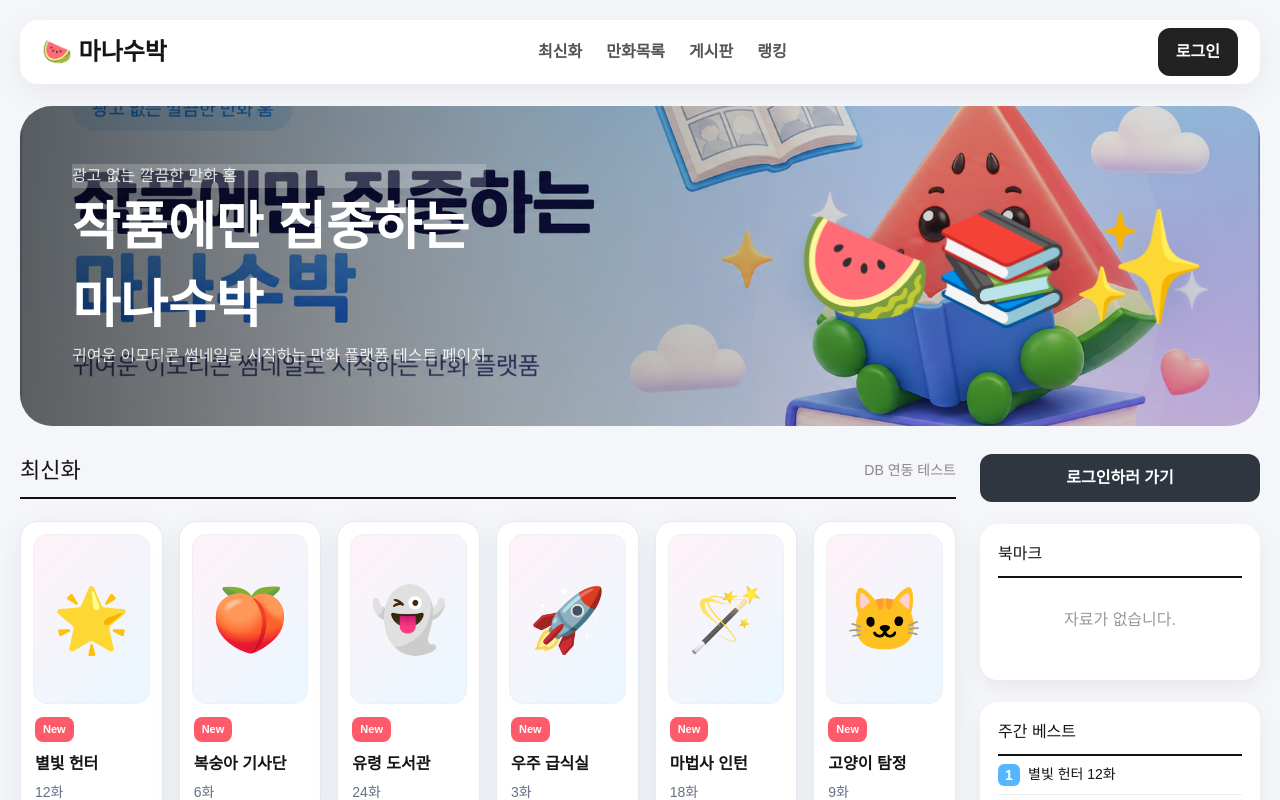
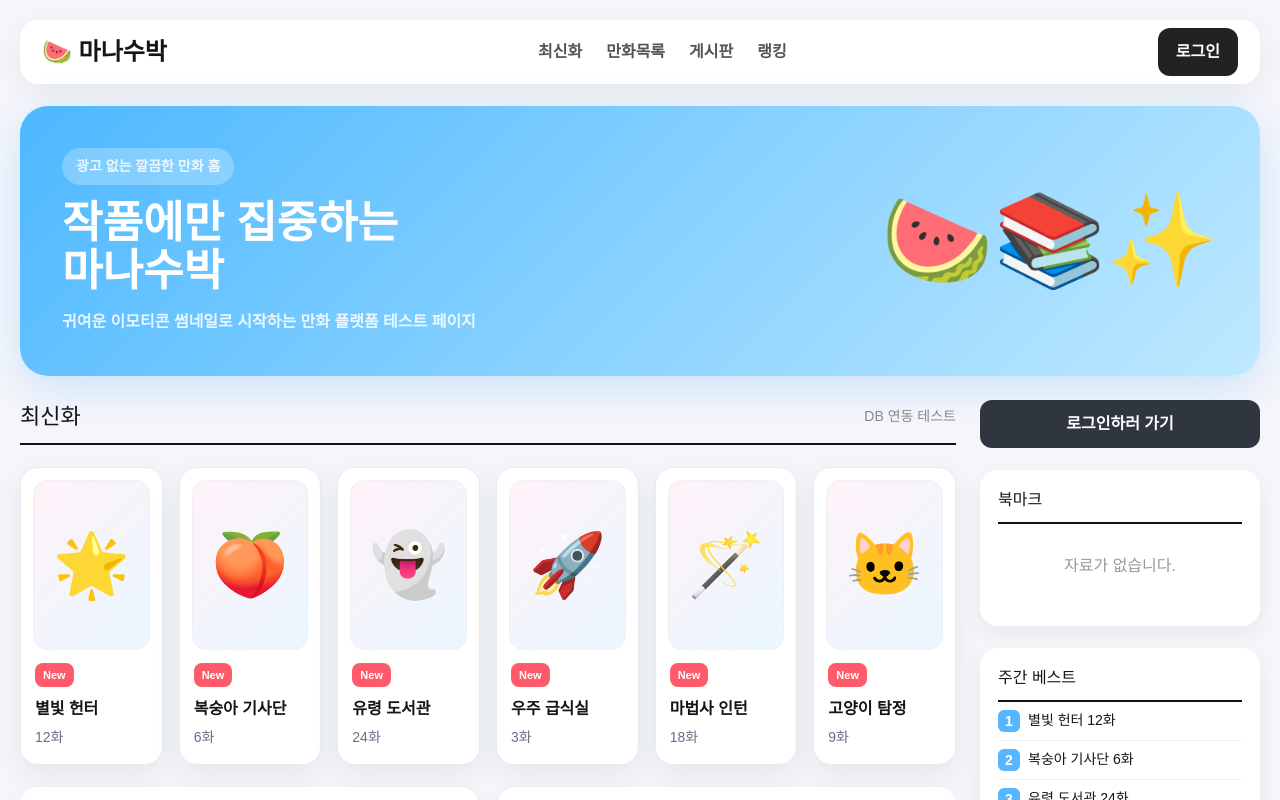
Before and after one commit to kokyungpil/subak, a Next.js app: page / in a window 1280 px wide. Shown: the top 800 px of the page. Built offline with nearby package versions, Linux system fonts and the light colour scheme; no server answers; the database is empty.

Commit message:
Update globals.css

```diff
--- a/app/globals.css
+++ b/app/globals.css
@@ -59,65 +59,42 @@ a {
 }
 
 .hero {
-  position: relative;
-  min-height: 320px;
-  border-radius: 32px;
-  overflow: hidden;
+  min-height: 260px;
+  background: linear-gradient(135deg, #4db8ff, #bfe9ff);
+  border-radius: 28px;
+  padding: 42px;
   display: flex;
+  justify-content: space-between;
   align-items: center;
-  justify-content: space-between;
-  padding: 52px;
-  margin-bottom: 28px;
-}
-
-/* 🔥 배경 이미지 */
-.hero::before {
-  content: "";
-  position: absolute;
-  inset: 0;
-  background: url("/og.png") center/cover no-repeat;
-  filter: brightness(0.85);
-  z-index: 0;
-}
-
-/* 🔥 어둡게 깔아서 글자 잘 보이게 */
-.hero::after {
-  content: "";
-  position: absolute;
-  inset: 0;
-  background: linear-gradient(
-    90deg,
-    rgba(0, 0, 0, 0.55) 0%,
-    rgba(0, 0, 0, 0.2) 40%,
-    rgba(0, 0, 0, 0) 70%
-  );
-  z-index: 1;
-}
-
-/* 내용 위로 올리기 */
-.hero > * {
-  position: relative;
-  z-index: 2;
+  margin-bottom: 24px;
+  box-shadow: 0 12px 40px rgba(80, 170, 255, 0.25);
 }
 
 .hero h1 {
-  color: white;
-  font-size: 52px;
+  font-size: 44px;
+  line-height: 1.1;
+  margin: 14px 0;
+  color: #ffffff;
   font-weight: 900;
 }
 
 .hero p {
   color: rgba(255, 255, 255, 0.85);
+  font-weight: 600;
 }
 
 .badge {
-  background: rgba(255, 255, 255, 0.2);
-  color: white;
+  display: inline-block;
+  background: rgba(255, 255, 255, 0.25);
+  color: #ffffff;
+  padding: 8px 14px;
+  border-radius: 999px;
+  font-size: 14px;
+  font-weight: 800;
 }
 
 .hero-emoji {
- font-size: 110px;
-  filter: drop-shadow(0 16px 20px rgba(0, 80, 140, 0.18));
+  font-size: 90px;
 }
 
 .layout {
```
